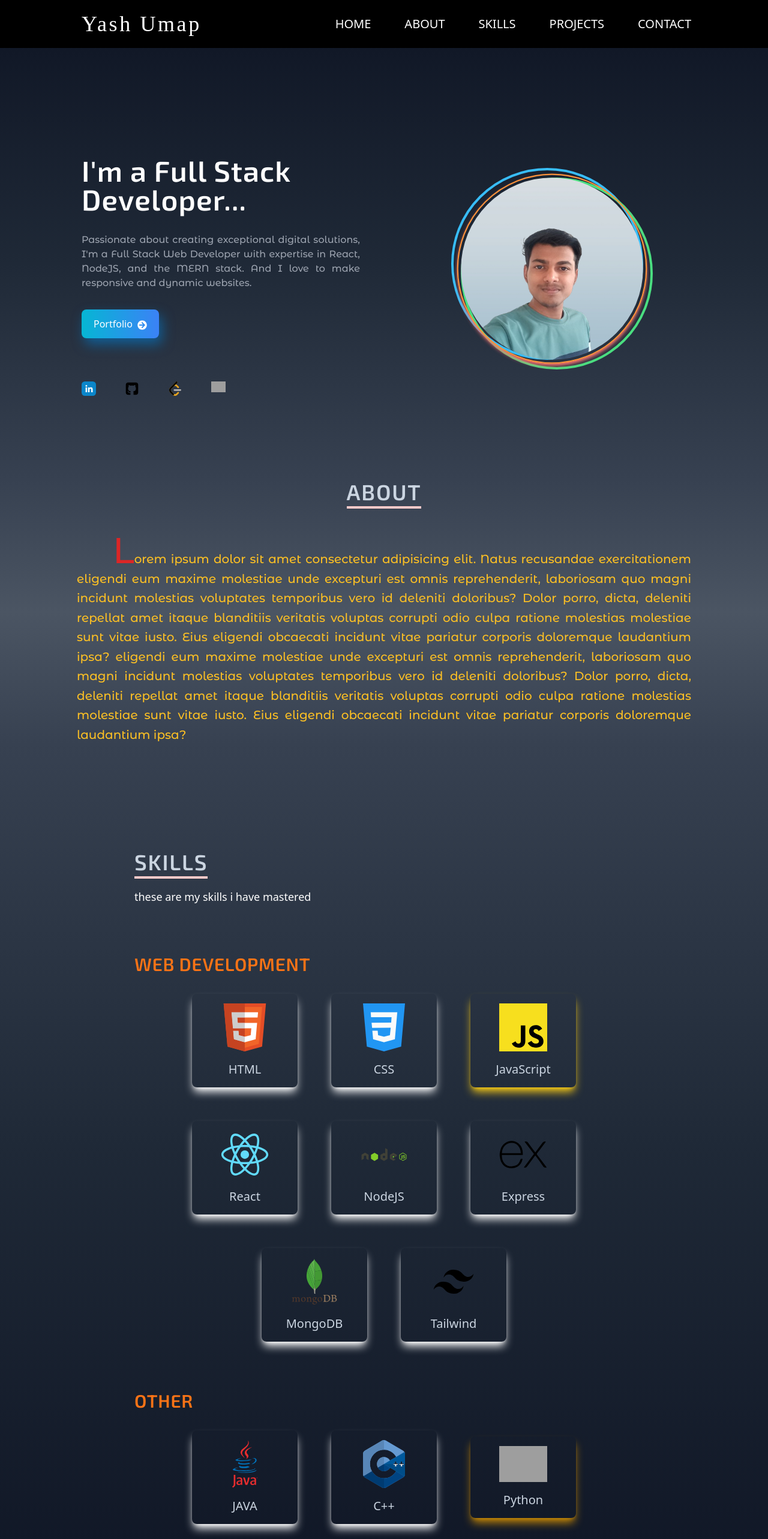
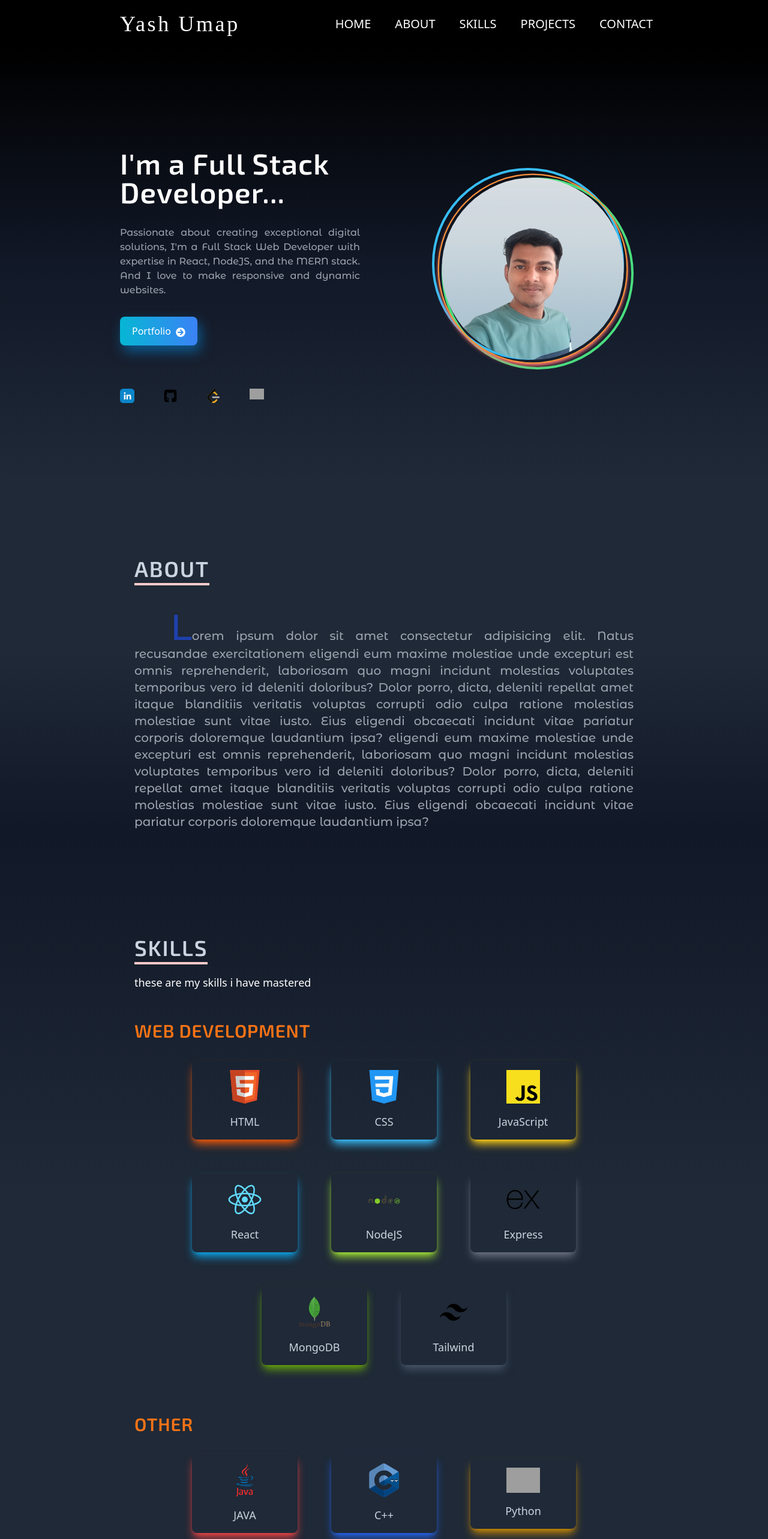
Before and after one commit to yashru17/portfolio-website, a React (Vite) app: page / in a window 1280 px wide. Shown: the top 2566 px of the page at 60% size. Built offline with nearby package versions, Linux system fonts and the light colour scheme; grey boxes are pictures that could not be loaded; a web font is replaced by a local one.

Commit message:
changes done

```diff
--- a/src/components/About.jsx
+++ b/src/components/About.jsx
@@ -4,14 +4,14 @@ const About = () => {
   return (
     <div
       id="about-container"
-      className=" bg-gradient-to-b from-gray-700 via-gray-600 to-gray-700 text-white w-full h-full overflow-x-hidden flex justify-center items-center"
+      className=" bg-gradient-to-b from-gray-800 via-gray-800 to-gray-900 text-white w-full h-full overflow-x-hidden flex justify-center items-center"
     >
-      <div className="w-[85%] flex flex-col justify-center items-center gap-10">
+      <div className="w-[65%] mt-32 flex flex-col justify-center items-start gap-10">
         <h1 className="border-b-4 border-red-200 pb-1 text-4xl text-slate-300 tracking-wider exo-2-regular">
           ABOUT
         </h1>
-        <p className="leading-relaxed max-w-5xl text-xl text-amber-400 text-justify montserrat-alternates-medium">
-          &emsp;&emsp;&emsp;<span className="text-6xl text-red-600">L</span>orem ipsum dolor sit amet
+        <p className="leading-relaxed max-w-5xl lg:text-xl md:text-xl text-md text-gray-400 text-justify montserrat-alternates-medium">
+          &emsp;&emsp;&emsp;<span className="text-6xl text-blue-800">L</span>orem ipsum dolor sit amet
           consectetur adipisicing elit. Natus recusandae exercitationem eligendi
           eum maxime molestiae unde excepturi est omnis reprehenderit,
           laboriosam quo magni incidunt molestias voluptates temporibus vero id
--- a/src/components/Home.jsx
+++ b/src/components/Home.jsx
@@ -12,9 +12,9 @@ const Home = () => {
   return (
     <div
       id="home-container"
-      className="bg-gradient-to-b from-gray-900 via-gray-800 to-gray-700 text-white w-full h-[calc(100vh-80px)] flex  justify-center items-center overflow-x-hidden mt-20"
+      className="bg-gradient-to-b from-black via-gray-900 to-gray-800 text-white w-full lg:h-[calc(100vh-80px)] md:h-[calc(100vh-80px)] flex  justify-center items-center overflow-x-hidden mt-20"
     >
-      <div className="w-[85%] lg:flex md:flex justify-between items-center ">
+      <div className="w-[75%] lg:flex md:flex justify-between items-center ">
         <div className=" lg:w-[50%] md:w-[50%] flex flex-col justify-center items-left gap-8 lg:p-10 md:p-10 relative lg:pb-0">
           <div className="w-full">
             <h1 className="exo-2-regular lg:text-5xl md:text-5xl text-4xl font-bold tracking-wide">
--- a/src/components/Navbar.jsx
+++ b/src/components/Navbar.jsx
@@ -9,27 +9,27 @@ const Navbar = () => {
     {
       id: 1,
       link: "HOME",
-      path: "/",
+      path: "#home-container",
     },
     {
       id: 2,
       link: "ABOUT",
-      path: "about",
+      path: "#about-container",
     },
     {
       id: 3,
       link: "SKILLS",
-      path: "skills",
+      path: "#skills-container",
     },
     {
       id: 4,
       link: "PROJECTS",
-      path: "projects",
+      path: "#projects-container",
     },
     {
       id: 5,
       link: "CONTACT",
-      path: "contact",
+      path: "#contact-container",
     },
   ];
 
@@ -38,19 +38,19 @@ const Navbar = () => {
       id="navbar"
       className="z-50 w-full bg-black text-white fixed top-0 left-0 flex justify-center items-center"
     >
-      <div className="flex lg:flex-row md:flex-col justify-between items-center w-[85%] h-20">
+      <div className="flex lg:flex-row md:flex-col justify-between items-center w-[75%] h-20">
         <div className="mx-10">
           <h1 className="fredericka-the-great-regular lg:text-4xl md:text-3xl text-xl   tracking-widest md:text-red-400 lg:text-white ">
             Yash Umap
           </h1>
         </div>
-        <ul className="md:flex justify-between lg:gap-14 lg:text-xl mx-8 hidden md:py-4 md:text-lg md:gap-10 lg:py-0 ">
+        <ul className="md:flex justify-between lg:gap-10 lg:text-xl mx-8 hidden md:py-4 md:text-lg md:gap-6 lg:py-0 ">
           {links.map(({ id, link, path }) => (
             <li
               key={id}
               className=" Z duration-75 capitalize cursor-pointer hover:text-slate-400 text-center "
             >
-              {link}
+              <a href={path}>{link}</a>
             </li>
           ))}
         </ul>
--- a/src/components/Skills.jsx
+++ b/src/components/Skills.jsx
@@ -17,9 +17,9 @@ const Skills = () => {
   return (
     <div
       id="skills-container"
-      className="bg-gradient-to-t from-gray-900 via-gray-800 to-gray-700 text-white w-full h-full flex  justify-center items-center overflow-x-hidden"
+      className="bg-gradient-to-b from-gray-900 via-gray-800 to-gray-800 text-white w-full h-full flex  justify-center items-center overflow-x-hidden"
     >
-      <div className="w-[65%] h-full flex flex-col justify-center items-center mt-44 gap-10">
+      <div className="lg:w-[65%] md:w-[65%] w-[90%] h-full flex flex-col justify-center items-center mt-44 gap-2">
         {/* top */}
         <div className="flex flex-col justify-center items-start w-full gap-4">
           <h1 className="border-b-4 border-red-200 pb-1 text-4xl text-slate-300 tracking-wider exo-2-regular text-center ">
@@ -30,10 +30,10 @@ const Skills = () => {
         <div className="w-full flex flex-col gap-20 py-10">
           {/* development */}
           <div className="flex flex-col gap-8 ">
-            <h1 className="text-orange-500 text-3xl tracking-wide exo-2-regular">
+            <h1 className="text-orange-500 lg:text-3xl md:text-3xl text-xl tracking-wide exo-2-regular">
               WEB DEVELOPMENT
             </h1>
-            <div className="flex justify-center flex-wrap  items-center gap-14">
+            <div className="flex justify-center flex-wrap  items-center lg:gap-14 md:gap-14 gap-6">
               <Skillcard url={Html} name="HTML" style="shadow-orange-600"/>
               <Skillcard url={Css} name="CSS" style="shadow-sky-400"/>
               <Skillcard url={Javascript} name="JavaScript" style="shadow-yellow-400"/>
@@ -41,13 +41,13 @@ const Skills = () => {
               <Skillcard url={Nodejs} name="NodeJS" style="shadow-lime-400"/>
               <Skillcard url={Express} name="Express" style="shadow-gray-500"/>
               <Skillcard url={Mongodb} name="MongoDB" style="shadow-lime-600"/>
-              <Skillcard url={Tailwind} name="Tailwind" />
+              <Skillcard url={Tailwind} name="Tailwind" style="shadow-slate-600"/>
             </div>
           </div>
           {/* other */}
           <div className="flex flex-col gap-8 ">
-            <h1 className="text-orange-500 text-3xl tracking-wide exo-2-regular">OTHER</h1>
-            <div className="flex justify-center flex-wrap  items-center gap-14">
+            <h1 className="text-orange-500 lg:text-3xl md:text-3xl text-xl tracking-wide exo-2-regular">OTHER</h1>
+            <div className="flex justify-center flex-wrap  items-center lg:gap-14 md:gap-14 gap-6">
             <Skillcard url={Java} name="JAVA" style="shadow-red-500"/>
             <Skillcard url={Cplusplus} name="C++" style="shadow-blue-600"/>
             <Skillcard url={Python} name="Python" style="shadow-yellow-600"/>
--- a/src/components/skills/Skillcard.jsx
+++ b/src/components/skills/Skillcard.jsx
@@ -3,9 +3,9 @@ import React from "react";
 export default function Skillcard(props){
 
     return (
-        <div id="card" className={"w-44 rounded-lg text-center flex flex-col justify-center items-center gap-4 p-4 shadow-lg shadow-white " + props.style}>
-            <img src={props.url} alt={props.name} className="w-20 "/>
-            <p className="text-xl text-slate-300">{props.name}</p>
+        <div id="card" className={"lg:w-44 md:w-44 w-28 rounded-lg text-center flex flex-col justify-center items-center gap-4 p-4 shadow-lg hover:scale-105 duration-300 " + props.style}>
+            <img src={props.url} alt={props.name} className="w-14 "/>
+            <p className="text-lg text-slate-300">{props.name}</p>
         </div>
     )
 }
--- a/src/index.css
+++ b/src/index.css
@@ -42,7 +42,6 @@ html {
 
 #home-container,
 #about-container,
-#skills-container,
-#navbar {
+#skills-container {
     scroll-snap-align: end;
 } */
```
